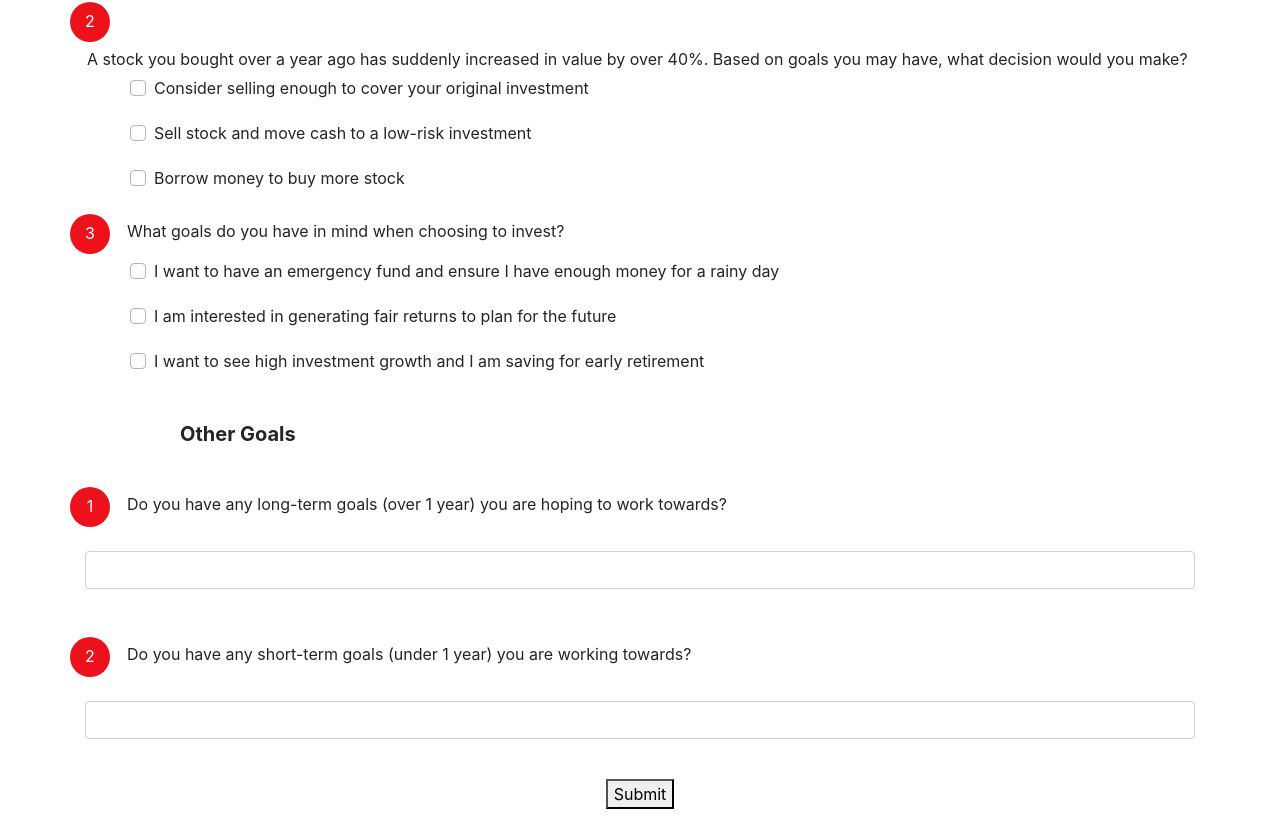
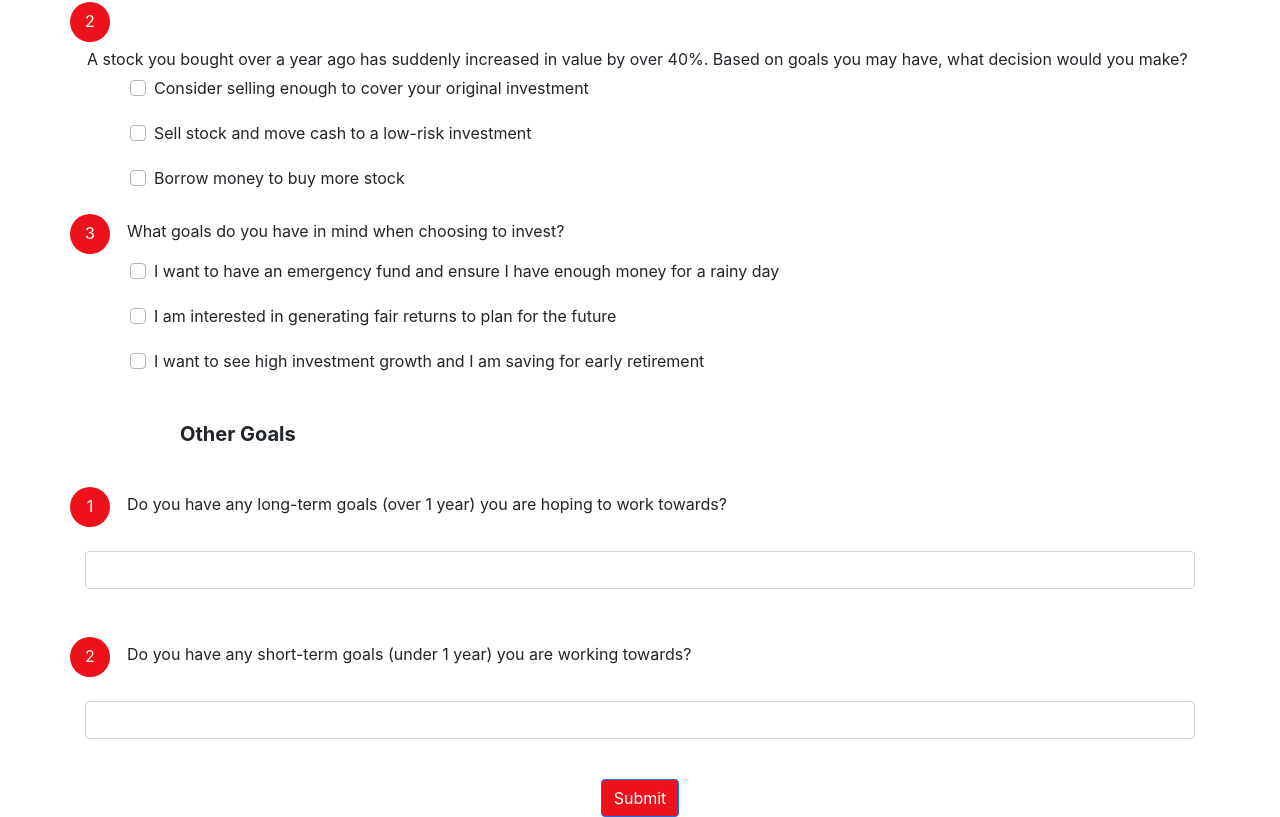
Before and after one commit to darrentang7i/investment-site, a React (Create React App) app: page /quiz in a window 1280 px wide. Shown: the part 2774-3591 px from the top of the page. Built offline with nearby package versions, Linux system fonts and the light colour scheme; no server answers.

Commit message:
changed submit button

```diff
--- a/src/components/quizPage/QuizPage.js
+++ b/src/components/quizPage/QuizPage.js
@@ -379,7 +379,7 @@
                 </div>
 
 
-                <button onClick={this.componentDidMount}>
+                <button type="button" class="btn btn-primary" onClick={this.componentDidMount}>
                     <Link style={{ color: 'inherit', textDecoration: 'inherit' }} to='/quizResult'>Submit</Link>
                 </button>
             </div>
```
